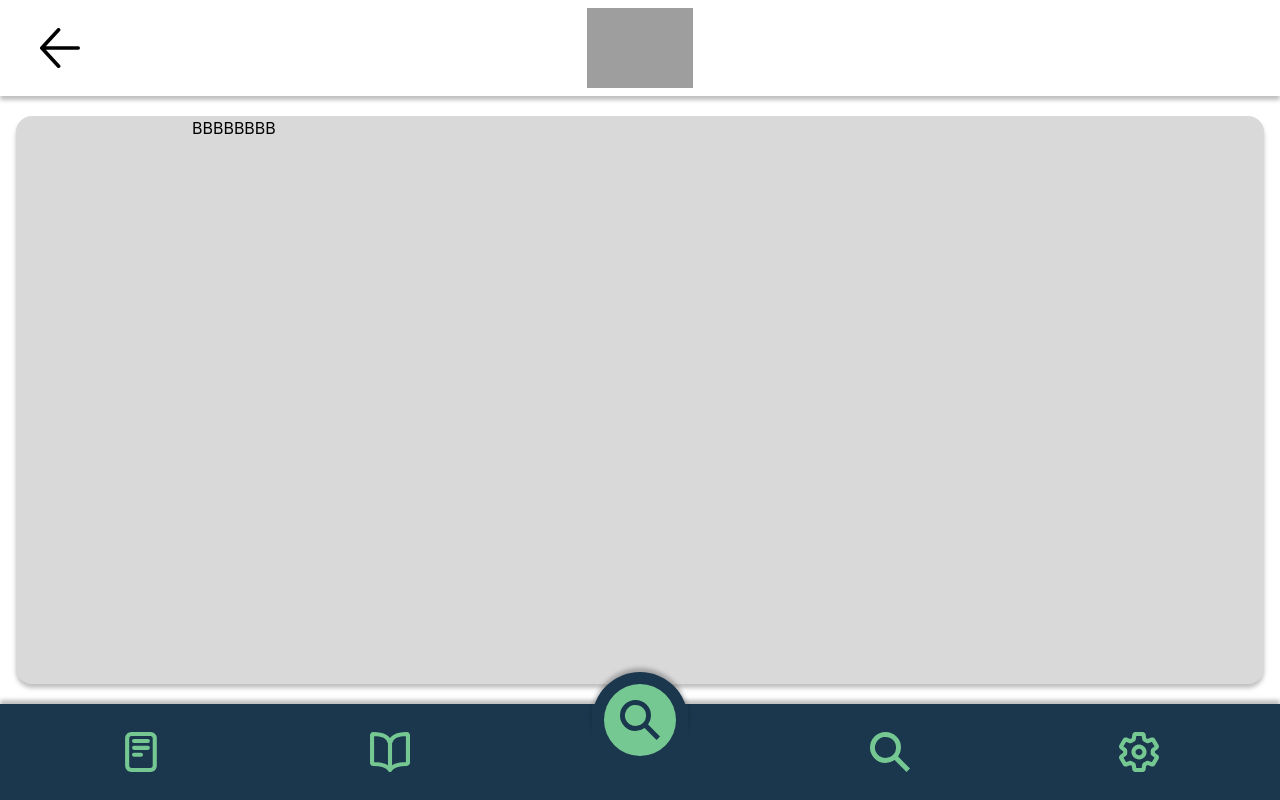
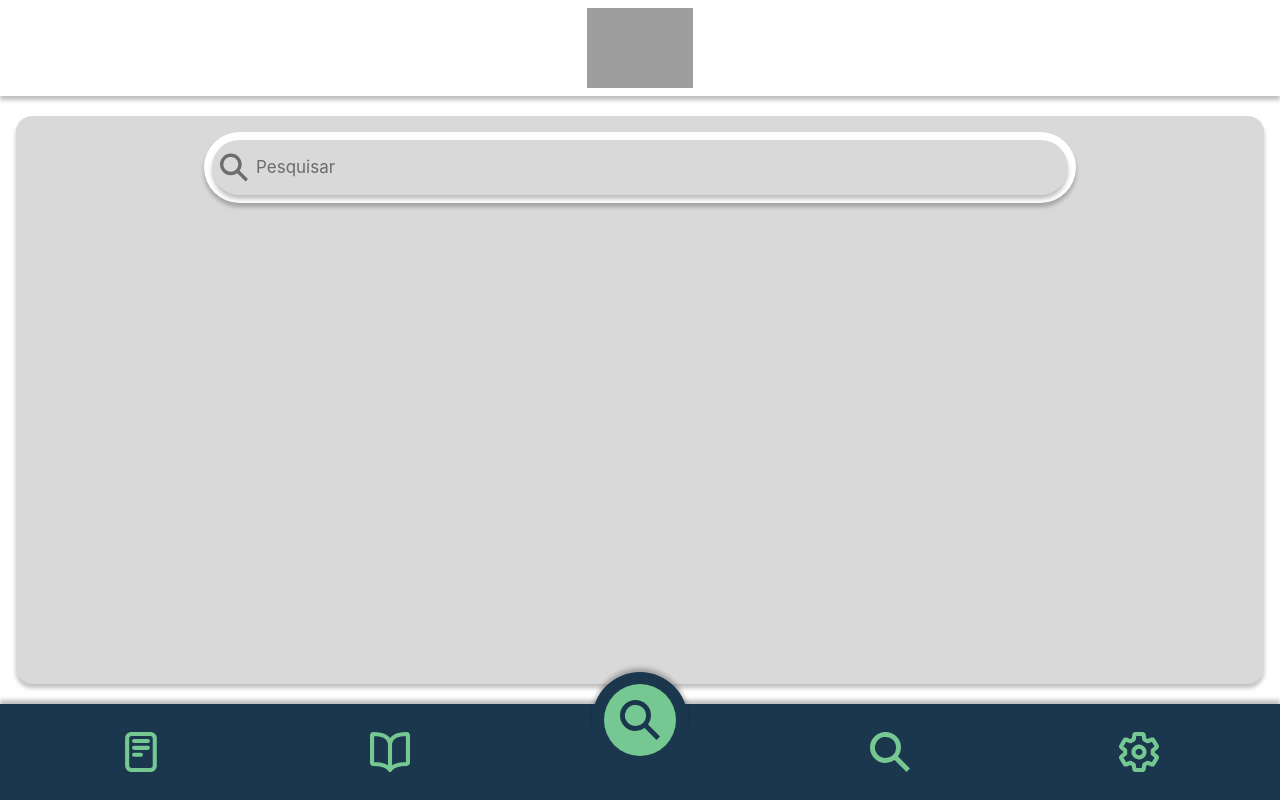
Before and after one commit to LeonardoGaeta/Zunno, a React (Vite) app: page / in a window 1280 px wide. Built offline with nearby package versions, Linux system fonts and the light colour scheme; grey boxes are pictures that could not be loaded.

Commit message:
feat: add SearchBar component and update layout for SearchPage feat: create words.json for word data structure fix: adjust CSS variables and shadow styles for consistency

```diff
--- /dev/null
+++ b/src/data/words.json
@@ -0,0 +1,26 @@
+[
+    {
+        "identification": {
+            "name": {
+                "en": "",
+                "pt": [""]
+            },
+            "abbreviation": {
+                "en": "",
+                "pt": ""
+            }
+        },
+        "data": {
+            "classification": "",
+            "pronunciation": "",
+            "exampleWords": [
+                {
+                    "en": "",
+                    "pt": ""
+                }
+            ],
+            "imageUrl": [""],
+            "relatedWords": [""]
+        }
+    }
+]
--- a/src/index.css
+++ b/src/index.css
@@ -7,7 +7,7 @@
   --extra-1: rgba(111, 130, 143, 1);
   --extra-2: rgba(26, 55, 77, 0.627);
 
-  --bg:  '#fff';
+  --bg:  rgba(255, 255, 255, 1);
 
   --primary-transparent: rgba(217, 217, 217, 0.5);
   --secondary-transparent: rgba(26, 55, 77, 0.5);
@@ -20,14 +20,10 @@
 .dark {
 }
 
-.shadow-custom-s {
+.shadow-custom-b {
   box-shadow: 0px 4px 4px 0px rgba(0, 0, 0, 0.25);
 }
 
-.shadow-custom-b {
+.shadow-custom-s {
   box-shadow: 0px -4px 4px 0px rgba(0, 0, 0, 0.25);
 }
-
-html {
-  height: 100%;
-}
--- a/src/pages/SearchPage/SearchPage.jsx
+++ b/src/pages/SearchPage/SearchPage.jsx
@@ -1,10 +1,8 @@
-
+import SearchBar from "./components/SearchBar";
 
 function SearchPage() {
     return (
-        <div className="">
-            BBBBBBBB
-        </div>
+        <SearchBar />
     )
 }
 
--- /dev/null
+++ b/src/pages/SearchPage/components/SearchBar.jsx
@@ -0,0 +1,20 @@
+import SearchIcon from '../../../assets/footerBtns/Vetor - Pesquisar.svg?react'
+
+function SearchBar() {
+    return (
+        <div className="bg-(--bg) rounded-full p-2 shadow-custom-b">
+            <div className="bg-(--primary) rounded-full p-2 flex items-center gap-2 shadow-custom-b">
+                <SearchIcon className="w-7 text-(--black-transparent)" />
+                <input
+                    type="text"
+                    placeholder="Pesquisar"
+                    className="placeholder-(--black-transparent) w-full focus:outline-none flex-1 text-[17px]"
+                    name="searchBar"
+                    id="searchBar"
+                />
+            </div>
+        </div>
+    );
+}
+
+export default SearchBar;
--- a/src/pages/Template/Template.jsx
+++ b/src/pages/Template/Template.jsx
@@ -5,7 +5,7 @@ import Footer from "./components/Footer/Footer";
 function Template({ children }) {
     return (
         <div className="flex flex-col min-h-screen overflow-x-hidden">
-            <Header />
+            <Header returnable={false} />
 
             <Content>
                 {children}
--- a/src/pages/Template/components/Content.jsx
+++ b/src/pages/Template/components/Content.jsx
@@ -2,8 +2,8 @@
 
 function Content({ children }) {
     return(
-        <div className="flex-1 bg-(--primary) rounded-2xl shadow-custom-s overflow-y-auto flex justify-center mx-4 my-5">
-            <div className="w-full max-w-4xl">
+        <div className="flex-1 bg-(--primary) rounded-2xl shadow-custom-b overflow-y-auto flex justify-center mx-4 my-5">
+            <div className="w-full max-w-4xl px-3 py-4">
                 {children}
             </div>
         </div>
--- a/src/pages/Template/components/Footer/Botao.jsx
+++ b/src/pages/Template/components/Footer/Botao.jsx
@@ -7,7 +7,7 @@ function Botao({ rota, children }) {
                 <>
                     {/* Círculo Maior */}
                     <div className={`
-                        absolute w-24 h-24 rounded-full bg-(--secondary) shadow-custom-b
+                        absolute w-24 h-24 rounded-full bg-(--secondary) shadow-custom-s
                         transition-all duration-500 ease-out z-10
                         ${isActive ? "-translate-y-8 opacity-100" : "translate-y-0 opacity-0"}
                     `} />
--- a/src/pages/Template/components/Footer/Footer.jsx
+++ b/src/pages/Template/components/Footer/Footer.jsx
@@ -10,7 +10,7 @@ function Footer() {
     return (
         <div className="
             w-full min-h-24 flex flex-nowrap items-center justify-around
-            px-4 sticky bottom-0 shadow-custom-b bg-(--secondary)
+            px-4 sticky bottom-0 shadow-custom-s bg-(--secondary)
         ">
             <Botao rota={'/info'}>
                 <InfoIcon className="w-10 h-10 max-h-full" />
--- a/src/pages/Template/components/Header.jsx
+++ b/src/pages/Template/components/Header.jsx
@@ -4,12 +4,15 @@ import imageUrl from '../../../assets/generic-logo-140952.png';
 function Header({ returnable }) {
     return (
         <div
-            className="w-full h-24 flex items-center justify-center shadow-custom-s relative bg-(--bg)"
+            className="w-full h-24 flex items-center justify-center shadow-custom-b relative bg-(--bg)"
         >
+            {/* Seta de voltar */}
+            {returnable &&
             <div className="absolute left-10">
                 <BackIcon className="w-10 h-10 color-(--primary) cursor-pointer" />
-            </div>
+            </div>}
 
+            {/* Logo / Tenho que ajustar ela ainda */}
             <div className="flex justify-center items-center">
                 <img className="h-20 w-auto" src={imageUrl} alt="Logo" />
             </div>
```
